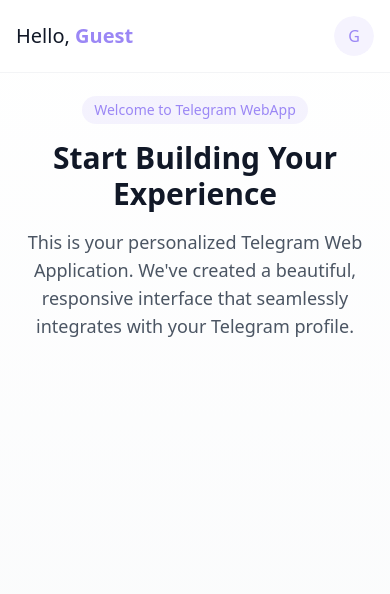
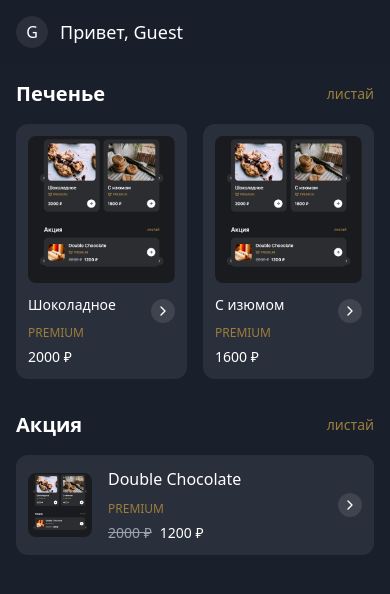
Before and after one commit to Enigma2888/cargo878, a React (Vite) app: page / in a window 390 px wide. Shown: the top 594 px of the page. Built offline with nearby package versions, Linux system fonts and the light colour scheme.

Commit message:
Implement mobile view
This commit implements a mobile view for the application.  The mobile view will be displayed regardless of screen size.

```diff
--- a/src/components/Header.tsx
+++ b/src/components/Header.tsx
@@ -18,29 +18,22 @@ export const Header = () => {
   }, []);
 
   return (
-    <header className="fixed top-0 left-0 right-0 bg-white/80 backdrop-blur-md border-b border-gray-100 z-50">
-      <div className="max-w-7xl mx-auto px-4 sm:px-6 lg:px-8">
-        <div className="flex justify-between items-center py-4">
-          <div className="flex-1">
-            <h1 className="text-xl font-medium text-gray-900">
-              Hello,{" "}
-              <span className="text-primary font-semibold">
-                {user?.first_name || user?.username || "Guest"}
-              </span>
-            </h1>
-          </div>
-          <div className="flex items-center">
-            <Avatar className="h-10 w-10 transition-transform hover:scale-105">
+    <header className="fixed top-0 left-0 right-0 bg-[#1A1F2C]/80 backdrop-blur-md z-50">
+      <div className="max-w-md mx-auto px-4">
+        <div className="flex items-center py-4 gap-3">
+          <Avatar className="h-8 w-8">
             <AvatarImage
               src={user?.photo_url}
               alt={user?.first_name || user?.username || "Profile"}
               className="object-cover"
             />
-              <AvatarFallback className="bg-primary/10 text-primary">
+            <AvatarFallback className="bg-[#2A2F3C] text-white">
               {(user?.first_name?.[0] || user?.username?.[0] || "G").toUpperCase()}
             </AvatarFallback>
           </Avatar>
-          </div>
+          <h1 className="text-white text-lg">
+            Привет, <span className="font-medium">{user?.first_name || user?.username || "Guest"}</span>
+          </h1>
         </div>
       </div>
     </header>
--- a/src/pages/Index.tsx
+++ b/src/pages/Index.tsx
@@ -1,23 +1,87 @@
 
 import { Header } from "@/components/Header";
+import { ChevronRight } from "lucide-react";
 
 const Index = () => {
   return (
-    <div className="min-h-screen bg-gradient-to-b from-white to-gray-50">
+    <div className="min-h-screen bg-[#1A1F2C] text-white">
       <Header />
-      <main className="pt-24 px-4 sm:px-6 lg:px-8 max-w-7xl mx-auto">
-        <div className="text-center">
-          <div className="inline-flex items-center px-3 py-1 rounded-full text-sm font-medium bg-primary/10 text-primary mb-4">
-            Welcome to Telegram WebApp
+      <main className="pt-20 px-4 max-w-md mx-auto">
+        <section className="mb-8">
+          <div className="flex justify-between items-center mb-4">
+            <h2 className="text-xl font-semibold">Печенье</h2>
+            <button className="text-[#9B7E3B] text-sm">листай</button>
           </div>
-          <h2 className="text-3xl font-bold text-gray-900 sm:text-4xl mb-4">
-            Start Building Your Experience
-          </h2>
-          <p className="text-lg text-gray-600 max-w-2xl mx-auto">
-            This is your personalized Telegram Web Application. We've created a beautiful,
-            responsive interface that seamlessly integrates with your Telegram profile.
-          </p>
-        </div>
+          <div className="grid grid-cols-2 gap-4">
+            <div className="bg-[#2A2F3C] rounded-xl p-3">
+              <div className="aspect-square rounded-lg overflow-hidden mb-3">
+                <img
+                  src="/lovable-uploads/6df51440-de8e-4d5d-bfa9-53378df4b628.png"
+                  alt="Chocolate Cookies"
+                  className="w-full h-full object-cover"
+                />
+              </div>
+              <div className="flex items-start justify-between">
+                <div>
+                  <h3 className="text-sm font-medium mb-1">Шоколадное</h3>
+                  <span className="text-[#9B7E3B] text-xs">PREMIUM</span>
+                  <p className="text-sm mt-1">2000 ₽</p>
+                </div>
+                <button className="mt-1 bg-white/10 rounded-full p-1">
+                  <ChevronRight className="w-4 h-4" />
+                </button>
+              </div>
+            </div>
+            <div className="bg-[#2A2F3C] rounded-xl p-3">
+              <div className="aspect-square rounded-lg overflow-hidden mb-3">
+                <img
+                  src="/lovable-uploads/6df51440-de8e-4d5d-bfa9-53378df4b628.png"
+                  alt="Raisin Cookies"
+                  className="w-full h-full object-cover"
+                />
+              </div>
+              <div className="flex items-start justify-between">
+                <div>
+                  <h3 className="text-sm font-medium mb-1">С изюмом</h3>
+                  <span className="text-[#9B7E3B] text-xs">PREMIUM</span>
+                  <p className="text-sm mt-1">1600 ₽</p>
+                </div>
+                <button className="mt-1 bg-white/10 rounded-full p-1">
+                  <ChevronRight className="w-4 h-4" />
+                </button>
+              </div>
+            </div>
+          </div>
+        </section>
+
+        <section>
+          <div className="flex justify-between items-center mb-4">
+            <h2 className="text-xl font-semibold">Акция</h2>
+            <button className="text-[#9B7E3B] text-sm">листай</button>
+          </div>
+          <div className="bg-[#2A2F3C] rounded-xl p-3">
+            <div className="flex items-center gap-4">
+              <div className="w-16 h-16 rounded-lg overflow-hidden">
+                <img
+                  src="/lovable-uploads/6df51440-de8e-4d5d-bfa9-53378df4b628.png"
+                  alt="Double Chocolate"
+                  className="w-full h-full object-cover"
+                />
+              </div>
+              <div className="flex-1">
+                <h3 className="font-medium mb-1">Double Chocolate</h3>
+                <span className="text-[#9B7E3B] text-xs">PREMIUM</span>
+                <div className="flex items-center gap-2 mt-1">
+                  <span className="text-gray-400 line-through text-sm">2000 ₽</span>
+                  <span className="text-sm">1200 ₽</span>
+                </div>
+              </div>
+              <button className="bg-white/10 rounded-full p-1">
+                <ChevronRight className="w-4 h-4" />
+              </button>
+            </div>
+          </div>
+        </section>
       </main>
     </div>
   );
```
Also changed, not shown: public/lovable-uploads/6df51440-de8e-4d5d-bfa9-53378df4b628.png (added). Lines whose indentation alone changed are shown as unchanged.
